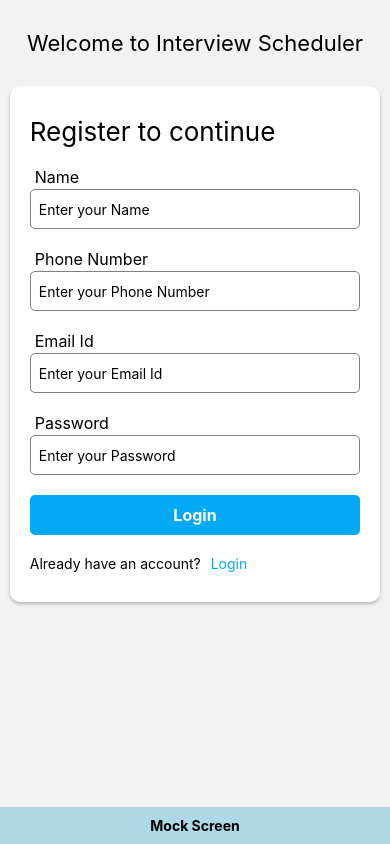
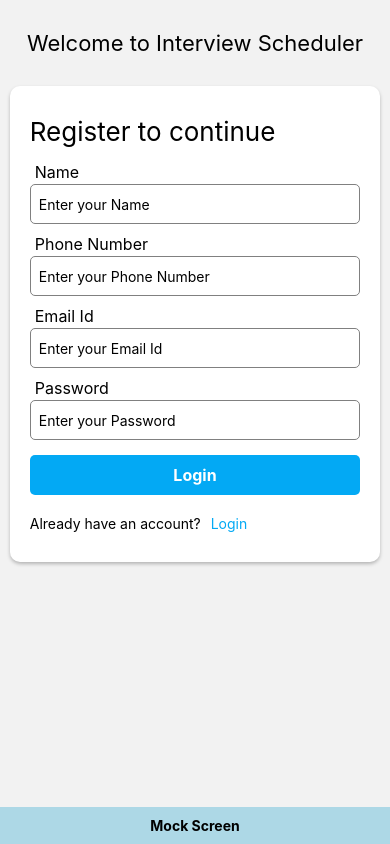
Before and after one commit to adityadeshpande0/int-scheduler-native-app, a React Native app: screen /Register in a window 390 px wide. Built offline with nearby package versions, Linux system fonts and the light colour scheme.

Commit message:
changes made

```diff
--- a/package.json
+++ b/package.json
@@ -9,6 +9,7 @@
     "web": "expo start --web"
   },
   "dependencies": {
+    "@react-native-community/datetimepicker": "^8.2.0",
     "@react-navigation/native": "^6.1.17",
     "@react-navigation/native-stack": "^6.10.0",
     "axios": "^1.7.2",
@@ -17,6 +18,7 @@
     "expo-updates": "~0.25.17",
     "react": "18.2.0",
     "react-native": "0.74.2",
+    "react-native-picker-select": "^9.1.3",
     "react-native-safe-area-context": "4.10.1",
     "react-native-screens": "3.31.1"
   },
--- a/screens/Home.jsx
+++ b/screens/Home.jsx
@@ -1,10 +1,14 @@
-import { SafeAreaView, Text, View } from "react-native";
+import React, { Component } from "react";
+import { Text, StyleSheet, View, SafeAreaView } from "react-native";
 
-function Home (){
-return(
+function Home() {
+  return (
     <SafeAreaView>
-        <Text>This is Home Screen</Text>
+      <Text> Home Component </Text>
     </SafeAreaView>
-)
+  );
 }
+
 export default Home;
+
+const styles = StyleSheet.create({});
--- a/screens/Login.jsx
+++ b/screens/Login.jsx
@@ -23,7 +23,7 @@ function Login({ navigation }) {
     setFormState((prevState) => ({
       ...prevState,
       [name]: value,
-      [`${name}Error`]: "", // Reset the error message when user starts typing
+      [`${name}Error`]: "",
     }));
   };
 
@@ -183,7 +183,7 @@ const styles = StyleSheet.create({
     alignItems: "center",
   },
   inputContainer: {
-    marginVertical: 10,
+    marginVertical: 5,
   },
   textInputLabel: {
     fontSize: 16,
--- a/screens/Register.jsx
+++ b/screens/Register.jsx
@@ -229,7 +229,7 @@ const styles = StyleSheet.create({
     alignItems: "center",
   },
   inputContainer: {
-    marginVertical: 10,
+    marginVertical: 5,
   },
   textInputLabel: {
     fontSize: 16,
@@ -237,7 +237,7 @@ const styles = StyleSheet.create({
     marginLeft: 5,
   },
   errorContainer: {
-    height: 20, // Reserve space for the error message
+    height: 20,
     marginLeft: 5,
   },
   errorText: {
```
Also changed, not shown: 1 other file (tests, documents, lock files or other folders).
